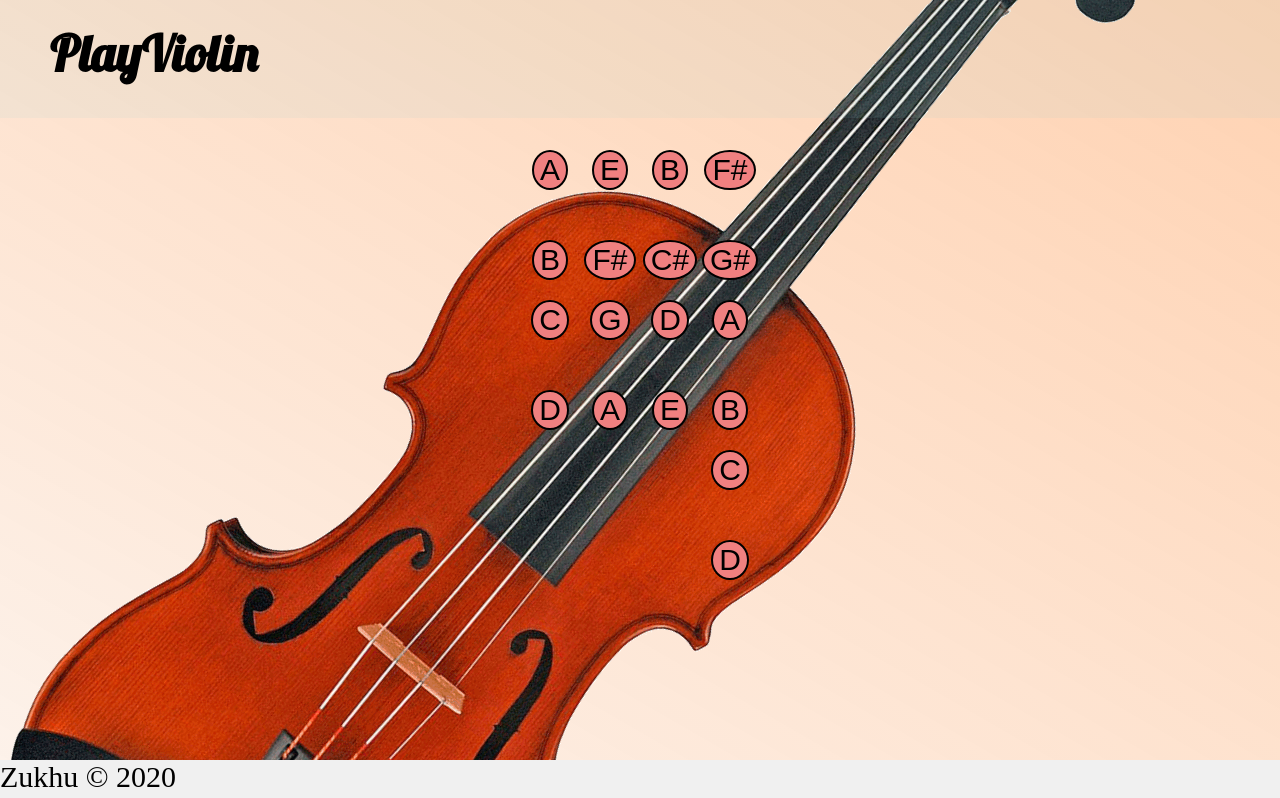
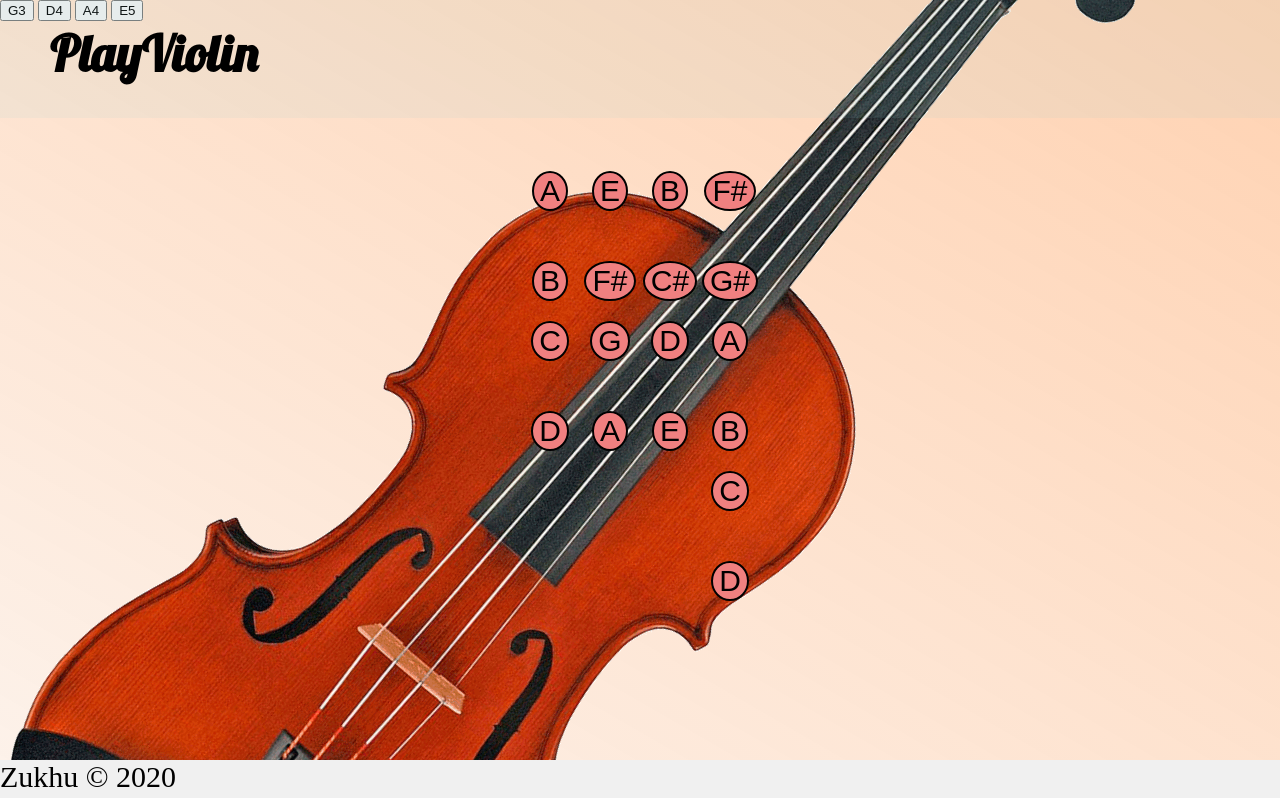
Before and after one commit to Zukhu/playViolin, a plain HTML site: page index.html in a window 1280 px wide. Shown: the top 798 px of the page. Drawn offline with Linux system fonts and the light colour scheme.

Commit message:
changes html to include string notes

```diff
--- a/index.html
+++ b/index.html
@@ -6,6 +6,7 @@
         <meta name="author" content="zukhu">
         <meta name="viewport" content="width=device-width, initial-scale=1.0">
         <link rel="stylesheet" href="/css/mystyle.css">
+        <script src="/scripts/notesounds.js"></script>
         <title>PlayViolin</title>
     </head>
     <body>
@@ -13,6 +14,12 @@
             <h1>PlayViolin</h1>
         </header>
         <div id="violin-container">
+            <div id="strings-container">
+                <button id="g3-button">G3</button>
+                <button id="d4-button">D4</button>
+                <button id="a4-button">A4</button>
+                <button id="e5-button">E5</button>
+            </div>
             <div id="note-container">
                 <button class="note" id="gcord-a">A</button>
                 <button class="note" id="gcord-b">B</button>
@@ -37,6 +44,5 @@
         <footer id="author-id">
             <small>Zukhu © 2020</small>
         </footer>
-        <script src="/scripts/notesounds.js"></script>
     </body>
 </html>
```
